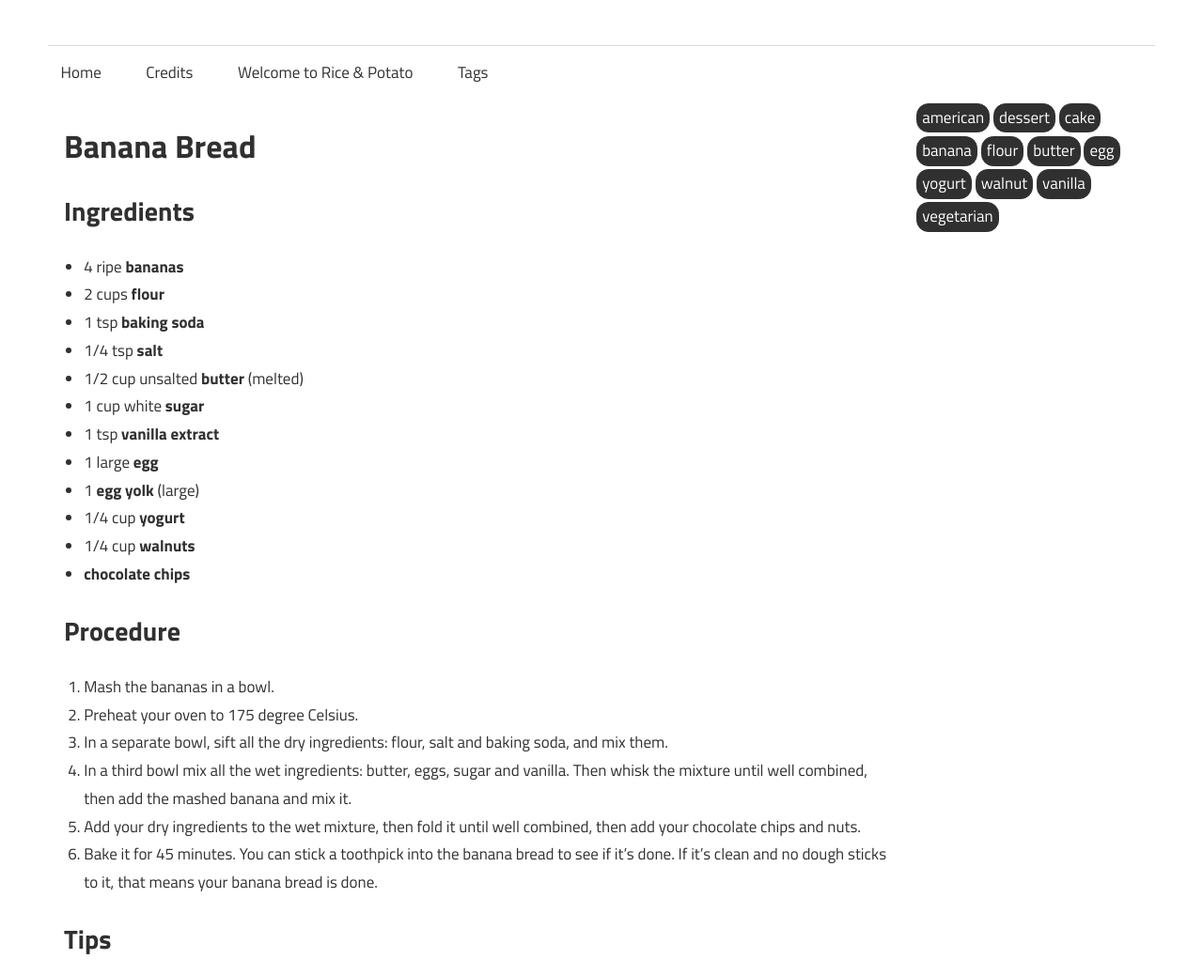
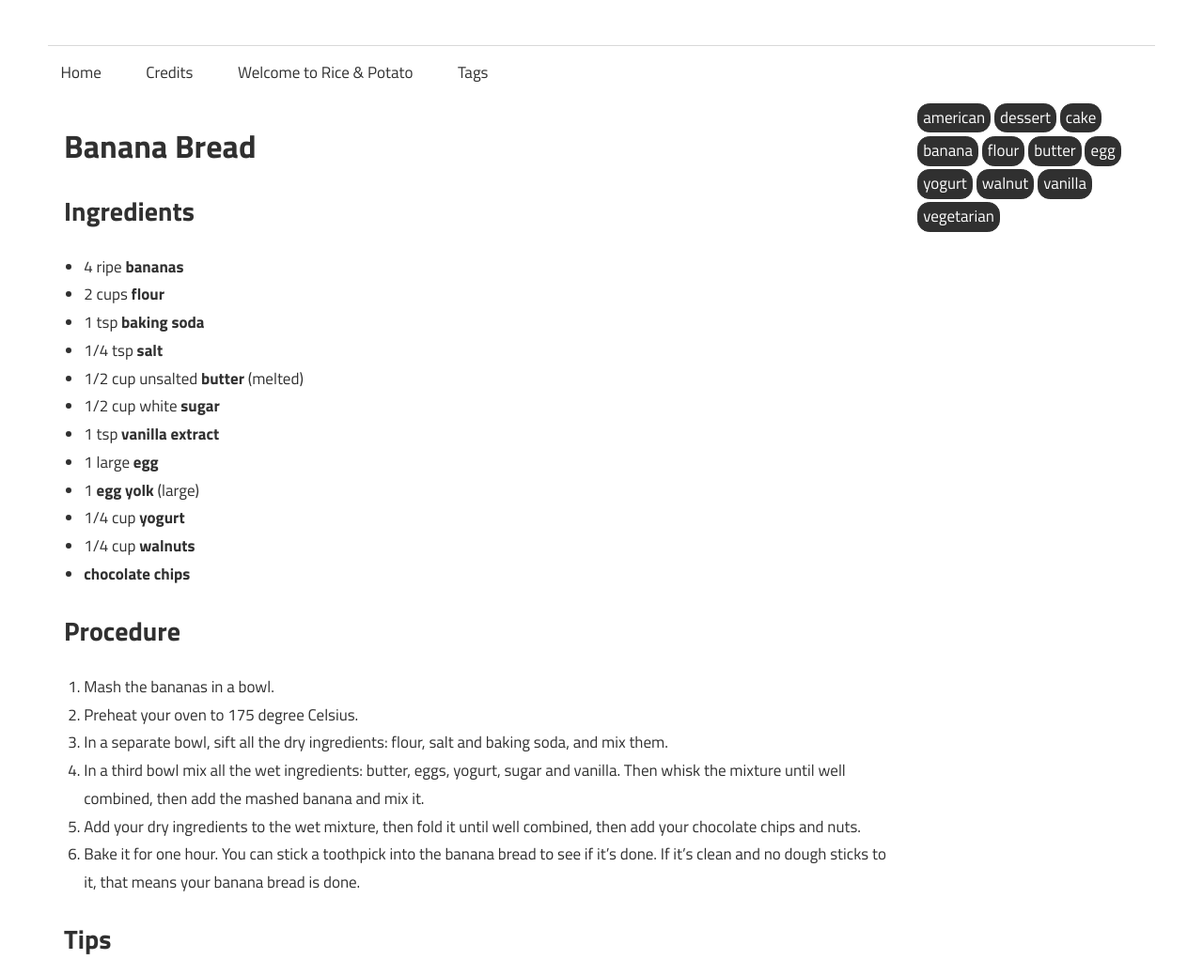
Before and after one commit to bschug/rice-and-potato, a Jekyll site: the page built from _posts/2020-07-24-Banana_Bread.md, in a window 1280 px wide. Shown: the part 437-1475 px from the top of the page at 94% size. Built offline with Jekyll 4.4.1, drawn with Linux system fonts in a browser that asks for light colours; some web fonts are replaced.

Commit message:
Update banana bread recipe

```diff
--- a/_posts/2020-07-24-Banana_Bread.md
+++ b/_posts/2020-07-24-Banana_Bread.md
@@ -13,7 +13,7 @@ tags: american dessert cake banana flour butter egg yogurt walnut vanilla vegeta
  - 1 tsp __baking soda__
  - 1/4 tsp __salt__
  - 1/2 cup unsalted __butter__ (melted)
- - 1 cup white __sugar__
+ - 1/2 cup white __sugar__
  - 1 tsp __vanilla extract__
  - 1 large __egg__
  - 1 __egg yolk__ (large)
@@ -26,9 +26,9 @@ tags: american dessert cake banana flour butter egg yogurt walnut vanilla vegeta
  1. Mash the bananas in a bowl.
  1. Preheat your oven to 175 degree Celsius.
  1. In a separate bowl, sift all the dry ingredients: flour, salt and baking soda, and mix them.
- 1. In a third bowl mix all the wet ingredients: butter, eggs, sugar and vanilla. Then whisk the mixture until well combined, then add the mashed banana and mix it.
+ 1. In a third bowl mix all the wet ingredients: butter, eggs, yogurt, sugar and vanilla. Then whisk the mixture until well combined, then add the mashed banana and mix it.
  1. Add your dry ingredients to the wet mixture, then fold it until well combined, then add your chocolate chips and nuts.
- 1. Bake it for 45 minutes. You can stick a toothpick into the banana bread to see if it's done. If it's clean and no dough sticks to it, that means your banana bread is done.
+ 1. Bake it for one hour. You can stick a toothpick into the banana bread to see if it's done. If it's clean and no dough sticks to it, that means your banana bread is done.
 
 ## Tips
 
```
